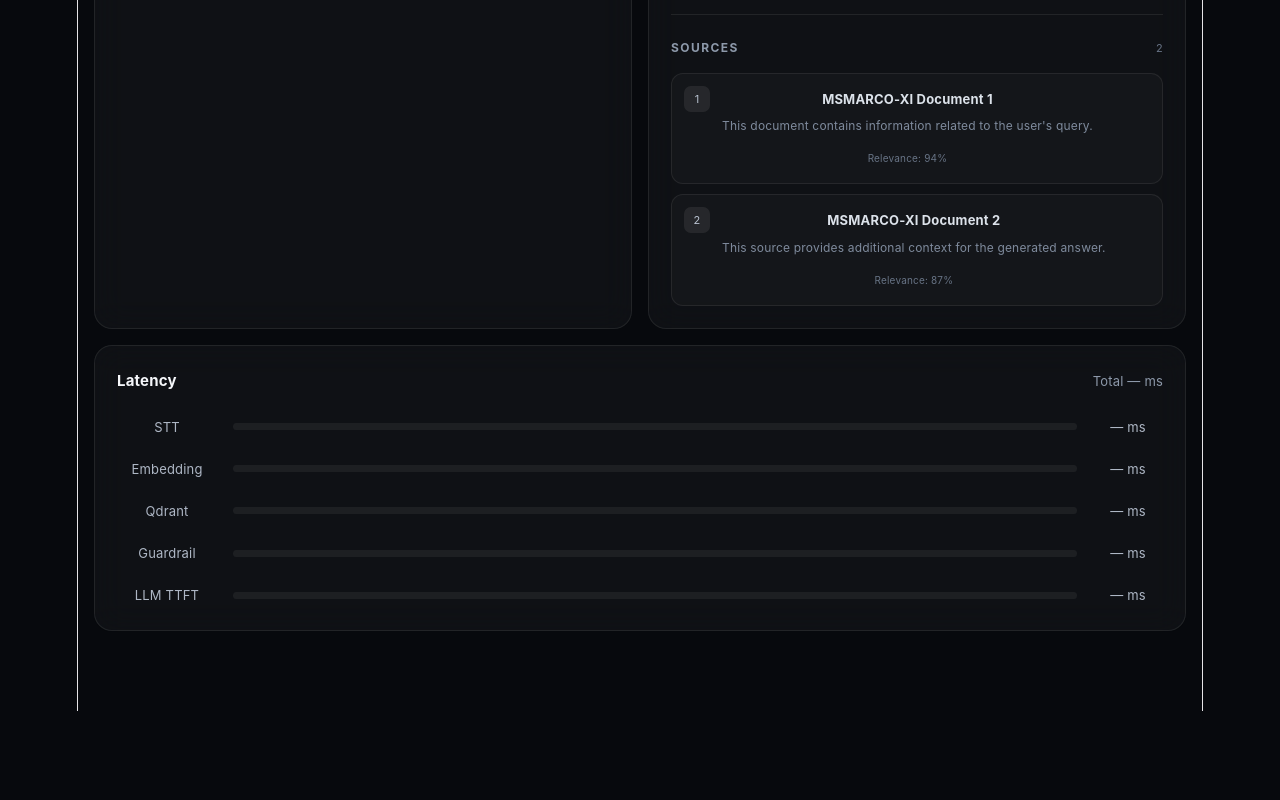
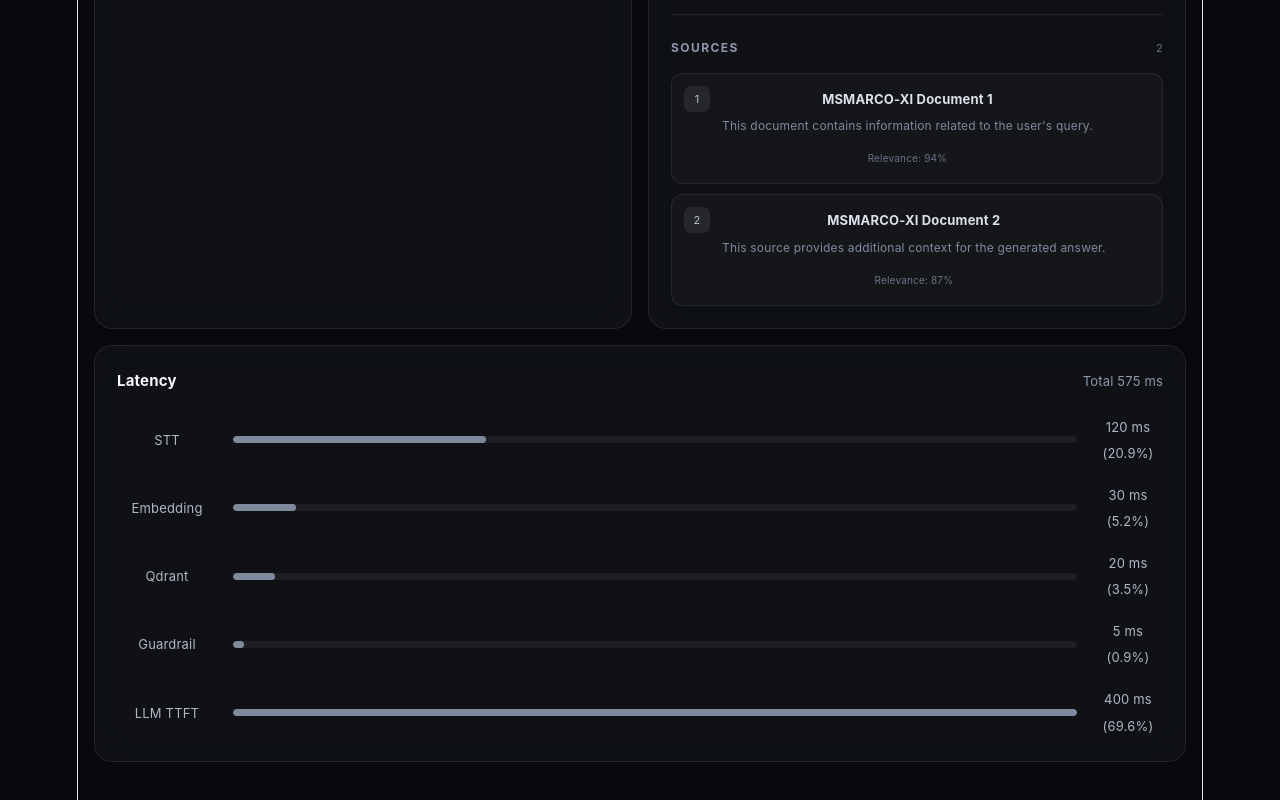
Before and after one commit to evaslucifer/voice-rag-goa-2026, a React (Vite) app in the folder frontend/: page / in a window 1280 px wide. Shown: the part 887-1687 px from the top of the page. Before the commit the page ends 1598 px from the top, so only its background shows below. Built offline with nearby package versions, Linux system fonts and the light colour scheme.

Commit message:
feat(ui): add latency breakdown

```diff
--- a/frontend/src/App.css
+++ b/frontend/src/App.css
@@ -19,8 +19,7 @@ body {
   margin: 0;
   min-width: 320px;
   min-height: 100vh;
-  background:
-    radial-gradient(circle at top, #18202d 0%, #07090d 45%);
+  background: radial-gradient(circle at top, #18202d 0%, #07090d 45%);
 }
 
 button {
@@ -247,6 +246,8 @@ button {
   width: 0%;
   height: 100%;
   border-radius: inherit;
+  background: #7f8b9d;
+  transition: width 0.4s ease;
 }
 
 @media (max-width: 700px) {
--- a/frontend/src/App.jsx
+++ b/frontend/src/App.jsx
@@ -22,6 +22,14 @@ const mockCitations = [
     score: 0.87,
   },
 ];
+const mockLatency = {
+  stt: 120,
+  embedding: 30,
+  retrieval: 20,
+  guardrail: 5,
+  llm: 400,
+  total: 575,
+};
 
 function App() {
   const { recordingState, error, audioLevel, startRecording, stopRecording } =
@@ -78,7 +86,7 @@ function App() {
           />
         </section>
 
-        <LatencyPanel />
+        <LatencyPanel latency={mockLatency} />
       </main>
     </div>
   );
--- a/frontend/src/components/LatencyPanel.jsx
+++ b/frontend/src/components/LatencyPanel.jsx
@@ -7,7 +7,12 @@ const latencyStages = [
 ];
 
 function LatencyPanel({ latency = {} }) {
+  // const total = latency.total ?? null;
   const total = latency.total ?? null;
+
+  const stageValues = latencyStages.map((stage) => latency[stage.key] ?? 0);
+
+  const maxStageLatency = Math.max(...stageValues, 1);
 
   return (
     <section className="panel latency-panel">
@@ -21,6 +26,8 @@ function LatencyPanel({ latency = {} }) {
       <div className="latency-list">
         {latencyStages.map((stage) => {
           const value = latency[stage.key] ?? null;
+          const percentage =
+            value !== null && total ? ((value / total) * 100).toFixed(1) : null;
 
           return (
             <div className="latency-row" key={stage.key}>
@@ -30,12 +37,16 @@ function LatencyPanel({ latency = {} }) {
                 <div
                   className="latency-bar"
                   style={{
-                    width: value ? `${Math.min(value, 200) / 2}%` : "0%",
+                    // width: value ? `${Math.min(value, 200) / 2}%` : "0%",
+                    width: value ? `${(value / maxStageLatency) * 100}%` : "0%",
                   }}
                 ></div>
               </div>
 
-              <span>{value !== null ? `${value} ms` : "— ms"}</span>
+              {/* <span>{value !== null ? `${value} ms` : "— ms"}</span> */}
+              <span>
+                {value !== null ? `${value} ms (${percentage}%)` : "— ms"}
+              </span>
             </div>
           );
         })}
```
